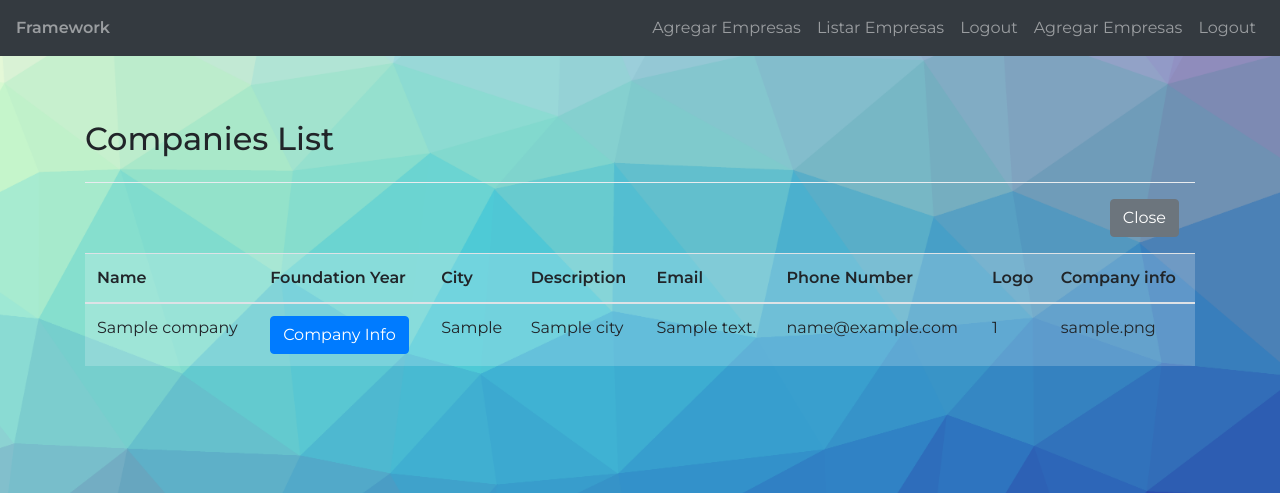
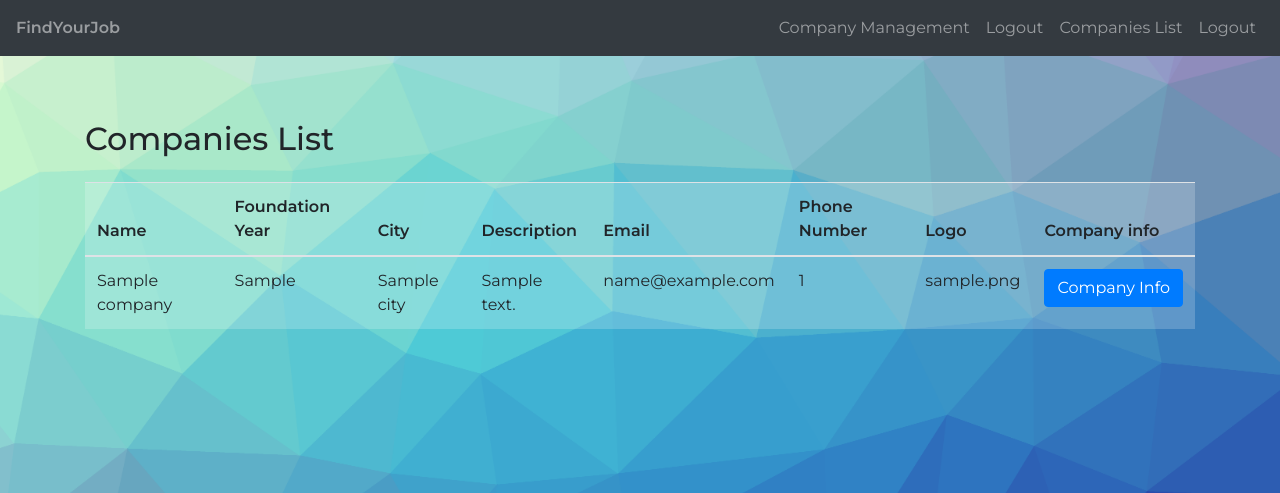
Before and after one commit to doloresbruzzone/FindYourJob, a PHP site: template Views/list-companies-std.php in a window 1280 px wide. Shown: the top 493 px of the page. Run offline with PHP 8.4, Linux system fonts and the light colour scheme; the visitor is signed in with stand-in values (Sample User, id 1); the template is opened without the code that fills it: most values are stand-ins (such as "Sample title", 1, 10 or a date in 2020); some libraries are stand-ins or nearby versions.

Commit message:
navs funcionan, company list stud

```diff
--- a/Views/company-management.php
+++ b/Views/company-management.php
@@ -29,7 +29,6 @@
                         <td><?php echo $company->getPhoneNumber(); ?></td>
                         <td><?php echo $company->getLogo(); ?></td>
                         <td><button type="submit" name="modify" class="btn btn-danger" value="">Modify</button></td>
-
                               </tr>
                              <?php }
                           }?>
--- a/Views/list-companies-std.php
+++ b/Views/list-companies-std.php
@@ -25,41 +25,20 @@
                    <?php if(!empty($companies)){
                     foreach($companies as $company){ ?>
 
-                      <tr>
-                        <td><?php echo $company->getName(); ?></td>
-                        <td>
+                    <tr>
+                         <td><?php echo $company->getName(); ?></td>
+                         <td><?php echo $company->getYearFoundation(); ?></td>
+                         <td><?php echo $company->getCity(); ?></td>
+                         <td><?php echo $company->getDescription(); ?></td>
+                         <td><?php echo $company->getEmail(); ?></td>
+                         <td><?php echo $company->getPhoneNumber(); ?></td>
+                         <td><?php echo $company->getLogo(); ?></td>
                          <!-- Button trigger modal -->
+                         <td>
                          <button type="button" class="btn btn-primary" data-toggle="modal" data-target="#exampleModal">
                          Company Info
                          </button>
-
-                         <!-- Modal -->
-                         <div class="modal fade" id="exampleModal" tabindex="-1" role="dialog" aria-labelledby="exampleModalLabel" aria-hidden="true">
-                         <div class="modal-dialog" role="document">
-                              <div class="modal-content">
-                                   <div class="modal-header">
-                                   <h5 class="modal-title" id="exampleModalLabel"><?php echo $company->getName(); ?></h5>
-                                   <button type="button" class="close" data-dismiss="modal" aria-label="Close">
-                                        <span aria-hidden="true">&times;</span>
-                                   </button>
-                                   </div>
-                                   <div class="modal-body">
-                                        <td><?php echo $company->getYearFoundation(); ?></td>
-                                        <td><?php echo $company->getCity(); ?></td>
-                                        <td><?php echo $company->getDescription(); ?></td>
-                                        <td><?php echo $company->getEmail(); ?></td>
-                                        <td><?php echo $company->getPhoneNumber(); ?></td>
-                                        <td><?php echo $company->getLogo(); ?></td>
-                                   </div>
-                                   <div class="modal-footer">
-                                   <button type="button" class="btn btn-secondary" data-dismiss="modal">Close</button>
-                                   </div>
-                              </div>
-                              </div>
-                              </div>
-                              </td>
-                              </tr>
-
+                    </td>
                              <?php }
                           }?>
                           </form>
--- a/Views/nav.php
+++ b/Views/nav.php
@@ -1,28 +1,24 @@
 <nav class="navbar navbar-expand-lg  navbar-dark bg-dark">
      <span class="navbar-text">
-          <strong>Framework</strong>
+          <strong>FindYourJob</strong>
      </span>
      <ul class="navbar-nav ml-auto">
 
           <?php if(isset($_SESSION['admin'])) { ?>
           <li class="nav-item">
-               <a class="nav-link" href="<?php echo FRONT_ROOT."Company/ShowViewsAdd";?>" >Agregar Empresas</a>
+               <a class="nav-link" href="<?php echo FRONT_ROOT ?>Company/ShowListViewAdmin">Company Management</a>
           </li>
           <li class="nav-item">
-               <a class="nav-link" href="<?php echo FRONT_ROOT."Company/ShowListViewStudent";?>" >Listar Empresas</a>
+               <a class="nav-link" href="<?php echo FRONT_ROOT ?>Company/LogOut">Logout</a>
           </li>
-          <li class="nav-item">
-          <a class="nav-link" href="<?php echo FRONT_ROOT ?>Company/LogOut">Logout</a>
-          </li>
-
           <?php } ?>
 
           <?php if(isset($_SESSION['student'])) { ?>
           <li class="nav-item">
-               <a class="nav-link" href="<?php echo FRONT_ROOT."Company/ShowViewsAdd";?>" >Agregar Empresas</a>
+               <a class="nav-link" href="<?php echo FRONT_ROOT ?>Company/ShowListViewStudent">Companies List</a>
           </li>
           <li class="nav-item">
-               <a class="nav-link" href="<?php echo FRONT_ROOT ?>Student/LogOut">Logout</a>
+               <a class="nav-link" href="<?php echo FRONT_ROOT ?>Company/LogOut">Logout</a>
           </li>
           <?php } ?>
 
```
